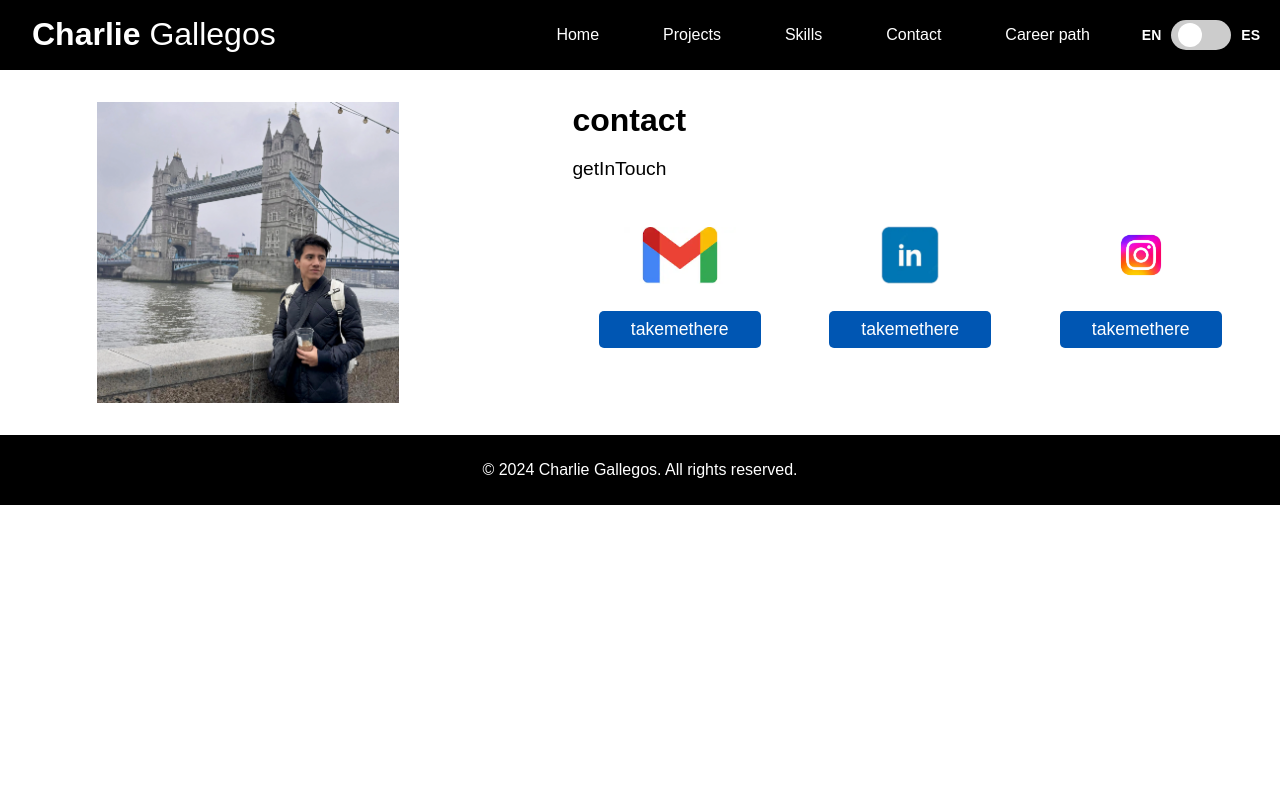
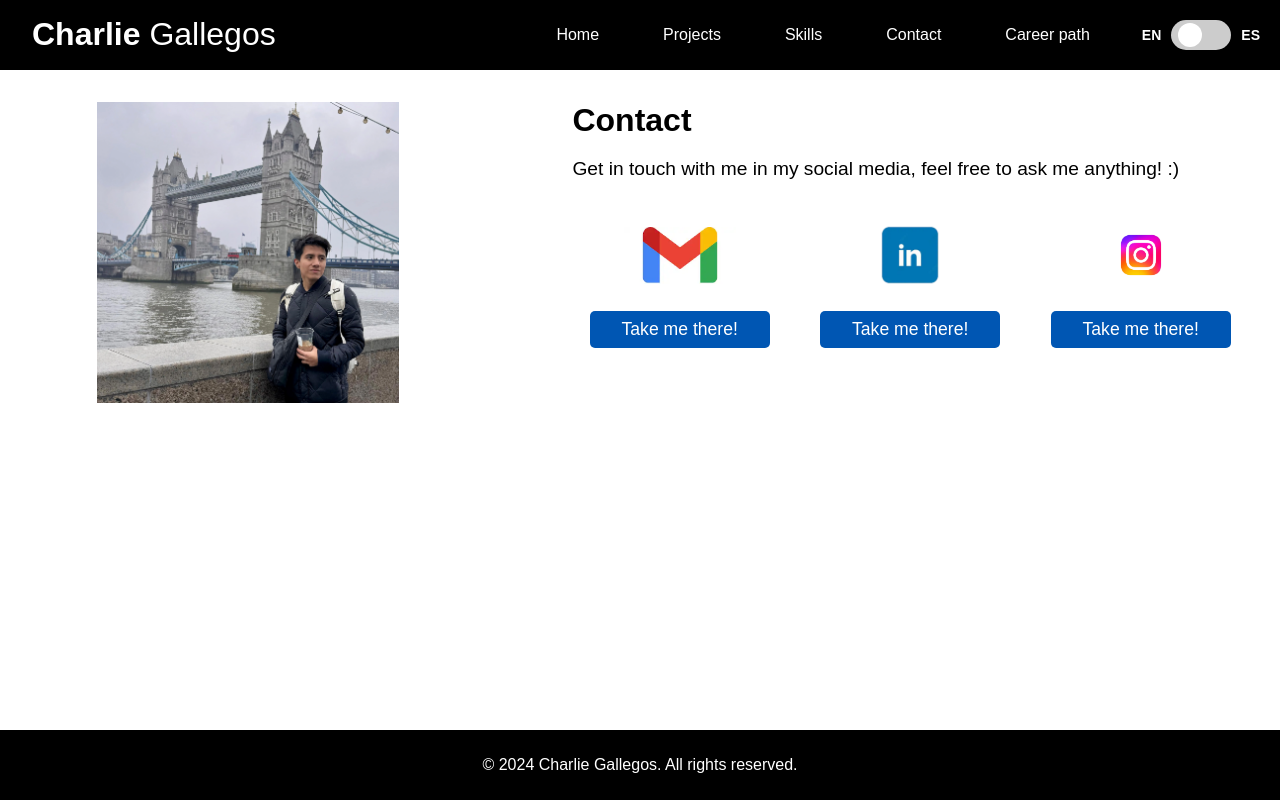
Before and after one commit to Carlitosandia/charliedev, a React (Vite) app: page /contact in a window 1280 px wide. Built offline with nearby package versions, Linux system fonts and the light colour scheme.

Commit message:
Fixed Styles and Languages

```diff
--- a/src/Languages.js
+++ b/src/Languages.js
@@ -5,6 +5,7 @@ import LanguageDetector from 'i18next-browser-languagedetector';
 import enCareerPath from './assets/locales/en/CareerPath.json';
 import enCloud from './assets/locales/en/Cloud.json';
 import enCommons from './assets/locales/en/Commons.json';
+import enContact from './assets/locales/en/Contact.json';
 import enDatabase from './assets/locales/en/Database.json';
 import enFooter from './assets/locales/en/Footer.json';
 import enFramework from './assets/locales/en/Framework.json';
@@ -19,6 +20,7 @@ import enTechnology from './assets/locales/en/Technology.json';
 import esCareerPath from './assets/locales/es/CareerPath.json';
 import esCloud from './assets/locales/es/Cloud.json';
 import esCommons from './assets/locales/es/Commons.json';
+import esContact from './assets/locales/es/Contact.json';
 import esDatabase from './assets/locales/es/Database.json';
 import esFooter from './assets/locales/es/Footer.json';
 import esFramework from './assets/locales/es/Framework.json';
@@ -29,6 +31,7 @@ import esProjects from './assets/locales/es/Projects.json';
 import esSkills from './assets/locales/es/Skills.json';
 import esStyle from './assets/locales/es/Style.json';
 import esTechnology from './assets/locales/es/Technology.json';
+
 
 i18n
   .use(LanguageDetector) // Detecta idioma automáticamente
@@ -41,6 +44,7 @@ i18n
         CareerPath: enCareerPath,
         Cloud: enCloud,
         Commons: enCommons,
+        Contact: enContact,
         Database: enDatabase,
         Footer: enFooter,
         Framework: enFramework,
@@ -56,6 +60,7 @@ i18n
         CareerPath: esCareerPath,
         Cloud: esCloud,
         Commons: esCommons,
+        Contact: esContact,
         Database: esDatabase,
         Footer: esFooter,
         Framework: esFramework,
--- a/src/components/ProjectInfoBox.jsx
+++ b/src/components/ProjectInfoBox.jsx
@@ -13,7 +13,7 @@ const ProjectInfoBox = ({ technology }) => {
     }
 
     const filteredProjects = findProjectsByTechnology(projectsdata, technology);
-    console.log(filteredProjects);
+
     return(
         <div className={Styles.boxcontainer}>
             <h2>{t('titleprojects')}</h2>
--- a/src/index.css
+++ b/src/index.css
@@ -5,10 +5,12 @@ body, html {
   height: 100%;
 }
 
+
+
 #root {
   display: grid;
   grid-template-rows: auto 1fr auto; /* Header, contenido principal, Footer */
-  min-height: 100vh; /* Ocupa al menos la altura de la ventana */
+  height: 100vh; /* Ocupa al menos la altura de la ventana */
 
   /* Estilos generales */
   font-family: Arial, sans-serif;
--- a/src/layouts/Layout.jsx
+++ b/src/layouts/Layout.jsx
@@ -1,14 +1,16 @@
 import Header from './Header';
 import Footer from './Footer';
 
+import Styles from '../styles/Layout.module.css';
+
 const Layout = ({ children }) => {
-    return (
-        <div>
-          <Header />
-          <main>{children}</main>
-          <Footer />
-        </div>
-    );
+  return (
+    <div className={Styles.layout}>
+      <Header />
+      <main className={Styles.containerchildren}>{children}</main>
+      <Footer />
+    </div>
+  );
 };
 
 export default Layout;
--- a/src/pages/Home/Home.jsx
+++ b/src/pages/Home/Home.jsx
@@ -52,7 +52,6 @@ const Home = () => {
 
     const handleProjectSelectChange = (e) => {
         setSelectedProject(e.target.value);
-        console.log(selectedProject);
     }
 
     return (
--- /dev/null
+++ b/src/styles/Layout.module.css
@@ -0,0 +1,10 @@
+/* Layout.module.css */
+.layout {
+    display: flex;
+    flex-direction: column; /* Coloca los hijos en columna */
+    min-height: 100vh; /* Ocupa al menos toda la altura de la pantalla */
+}
+
+.containerchildren {
+    flex-grow: 1; /* Permite que el contenido principal ocupe el espacio restante */
+}
```
